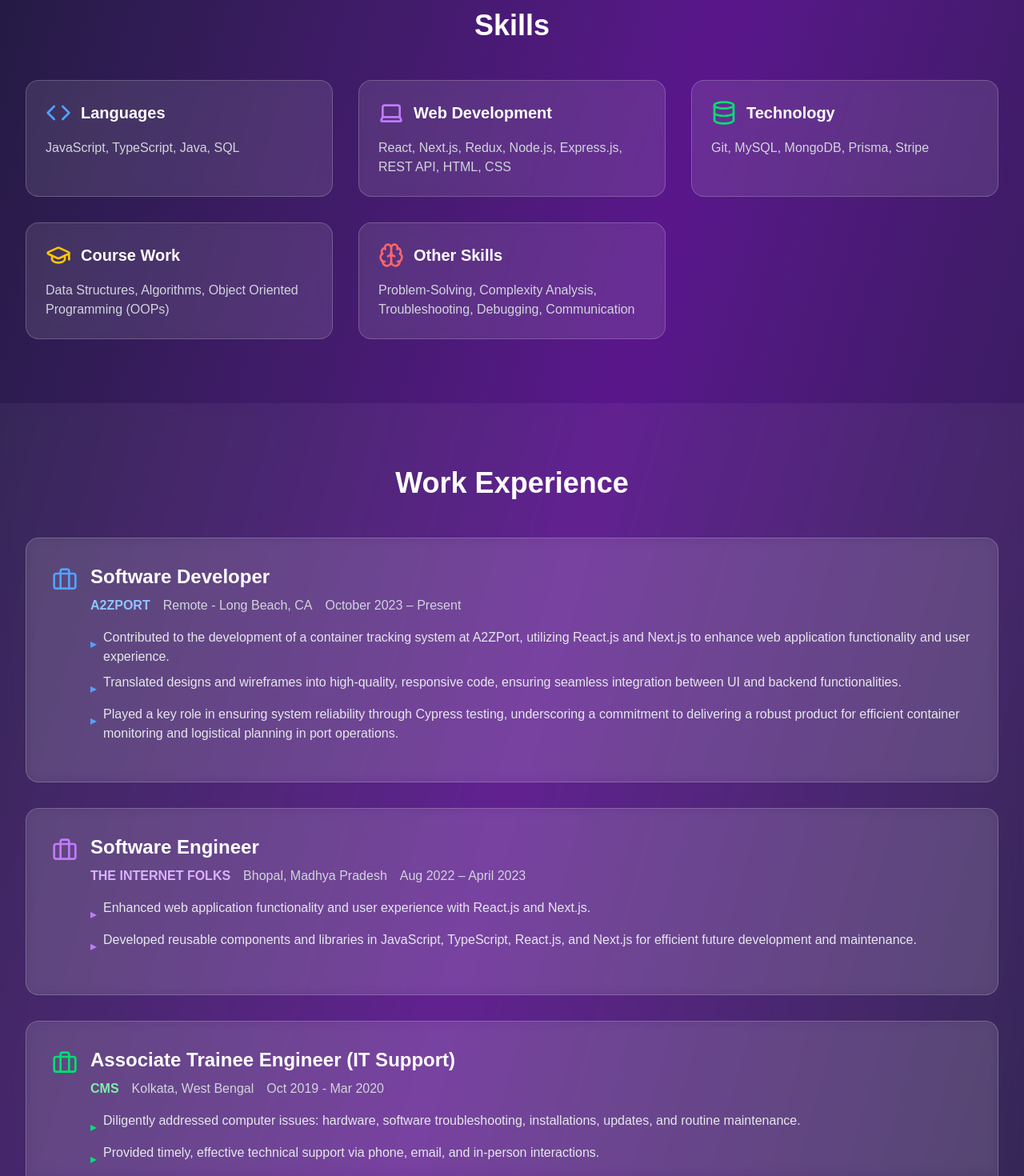
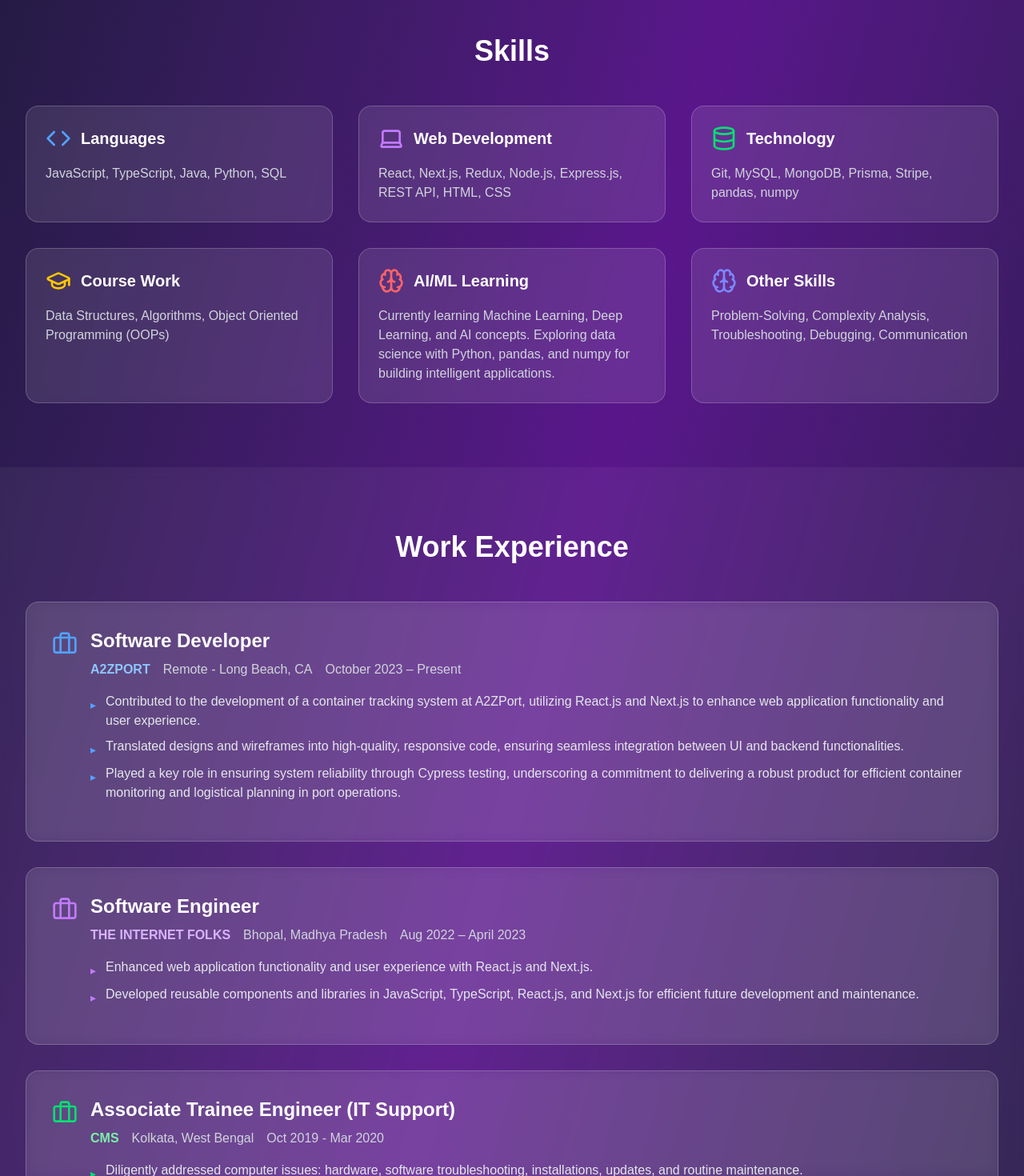
Before and after one commit to Ardhendu-init/Portfolio, a Next.js app: page / in a window 1280 px wide. Shown: the part 1330-2800 px from the top of the page at 80% size. Built offline with nearby package versions, Linux system fonts and the light colour scheme.

Commit message:
Enhanced portfolio with project links, improved skills, AI/ML learning section, and resume download feature

```diff
--- a/src/app/page.tsx
+++ b/src/app/page.tsx
@@ -11,6 +11,7 @@ import {
   Database,
   GraduationCap,
   Brain,
+  Download,
 } from "lucide-react";
 import WorkExperience from "@/components/WorkExperience";
 import Projects from "@/components/Projects";
@@ -46,10 +47,10 @@ export default function Home() {
         <div className="absolute inset-0 bg-gradient-to-r from-blue-600/20 to-purple-600/20"></div>
         <div className="relative max-w-7xl mx-auto px-4 sm:px-6 lg:px-8 py-20">
           <motion.div className="text-center" variants={fadeInUp}>
-            <div className="w-40 h-40 mx-auto mb-8 relative">
+            <div className="w-40 h-40 md:w-48 md:h-48 mx-auto mb-8 relative">
               <div className="w-full h-full rounded-full overflow-hidden border-4 border-white/20 shadow-2xl bg-gradient-to-r from-blue-500 to-purple-600 flex items-center justify-center">
                 <Image
-                  src="/images/profile-photo.jpg"
+                  src="/images/Ardhendu-Pramanik.png"
                   alt="Ardhendu Pramanik"
                   width={160}
                   height={160}
@@ -65,9 +66,6 @@ export default function Home() {
                     }
                   }}
                 />
-              </div>
-              <div className="absolute -bottom-2 -right-2 w-12 h-12 bg-gradient-to-r from-green-500 to-blue-600 rounded-full flex items-center justify-center border-4 border-slate-900">
-                <span className="text-white font-bold text-lg">AP</span>
               </div>
             </div>
 
@@ -121,6 +119,14 @@ export default function Home() {
                 <Linkedin className="w-5 h-5" />
                 <span>LinkedIn</span>
               </a>
+              <a
+                href="/resume/Ardhendu_Pramanik_Resume.pdf"
+                download="Ardhendu_Pramanik_Resume.pdf"
+                className="flex items-center gap-2 px-6 py-3 bg-gradient-to-r from-green-500 to-blue-600 hover:from-green-600 hover:to-blue-700 rounded-full text-white transition-all duration-300"
+              >
+                <Download className="w-5 h-5" />
+                <span>Download Resume</span>
+              </a>
             </motion.div>
           </motion.div>
         </div>
@@ -168,7 +174,9 @@ export default function Home() {
                 <Code className="w-8 h-8 text-blue-400" />
                 <h3 className="text-xl font-semibold text-white">Languages</h3>
               </div>
-              <p className="text-gray-300">JavaScript, TypeScript, Java, SQL</p>
+              <p className="text-gray-300">
+                JavaScript, TypeScript, Java, Python, SQL
+              </p>
             </motion.div>
 
             <motion.div
@@ -197,7 +205,7 @@ export default function Home() {
                 <h3 className="text-xl font-semibold text-white">Technology</h3>
               </div>
               <p className="text-gray-300">
-                Git, MySQL, MongoDB, Prisma, Stripe
+                Git, MySQL, MongoDB, Prisma, Stripe, pandas, numpy
               </p>
             </motion.div>
 
@@ -225,6 +233,24 @@ export default function Home() {
               <div className="flex items-center gap-3 mb-4">
                 <Brain className="w-8 h-8 text-red-400" />
                 <h3 className="text-xl font-semibold text-white">
+                  AI/ML Learning
+                </h3>
+              </div>
+              <p className="text-gray-300">
+                Currently learning Machine Learning, Deep Learning, and AI
+                concepts. Exploring data science with Python, pandas, and numpy
+                for building intelligent applications.
+              </p>
+            </motion.div>
+
+            <motion.div
+              className="bg-white/10 backdrop-blur-sm rounded-2xl p-6 border border-white/20 hover:bg-white/20 transition-all duration-300"
+              variants={fadeInUp}
+              whileHover={{ y: -5 }}
+            >
+              <div className="flex items-center gap-3 mb-4">
+                <Brain className="w-8 h-8 text-indigo-400" />
+                <h3 className="text-xl font-semibold text-white">
                   Other Skills
                 </h3>
               </div>
--- a/src/components/Projects.tsx
+++ b/src/components/Projects.tsx
@@ -74,14 +74,24 @@ export default function Projects() {
                 React Query
               </span>
             </div>
+            <div className="flex gap-2">
+              <a
+                href="https://www.ivca.in/"
+                target="_blank"
+                className="inline-flex items-center gap-2 px-4 py-2 bg-blue-600 hover:bg-blue-700 text-white rounded-lg transition-colors duration-300"
+              >
+                <ExternalLink className="w-4 h-4" />
+                <span>Live Site</span>
+              </a>
               <a
                 href="https://github.com/Ardhendu-init"
                 target="_blank"
-              className="inline-flex items-center gap-2 px-4 py-2 bg-blue-600 hover:bg-blue-700 text-white rounded-lg transition-colors duration-300"
+                className="inline-flex items-center gap-2 px-4 py-2 bg-gray-600 hover:bg-gray-700 text-white rounded-lg transition-colors duration-300"
               >
                 <Github className="w-4 h-4" />
-              <span>View Code</span>
+                <span>Code</span>
               </a>
+            </div>
           </motion.div>
 
           <motion.div
@@ -117,14 +127,24 @@ export default function Projects() {
                 Prisma
               </span>
             </div>
+            <div className="flex gap-2">
+              <a
+                href="https://food-app-ardhendu-init.vercel.app/"
+                target="_blank"
+                className="inline-flex items-center gap-2 px-4 py-2 bg-orange-600 hover:bg-orange-700 text-white rounded-lg transition-colors duration-300"
+              >
+                <ExternalLink className="w-4 h-4" />
+                <span>Live Site</span>
+              </a>
               <a
                 href="https://github.com/Ardhendu-init"
                 target="_blank"
-              className="inline-flex items-center gap-2 px-4 py-2 bg-orange-600 hover:bg-orange-700 text-white rounded-lg transition-colors duration-300"
+                className="inline-flex items-center gap-2 px-4 py-2 bg-gray-600 hover:bg-gray-700 text-white rounded-lg transition-colors duration-300"
               >
                 <Github className="w-4 h-4" />
-              <span>View Code</span>
+                <span>Code</span>
               </a>
+            </div>
           </motion.div>
 
           <motion.div
@@ -159,14 +179,24 @@ export default function Projects() {
                 Styled Components
               </span>
             </div>
+            <div className="flex gap-2">
+              <a
+                href="https://fashnest.netlify.app/"
+                target="_blank"
+                className="inline-flex items-center gap-2 px-4 py-2 bg-purple-600 hover:bg-purple-700 text-white rounded-lg transition-colors duration-300"
+              >
+                <ExternalLink className="w-4 h-4" />
+                <span>Live Site</span>
+              </a>
               <a
                 href="https://github.com/Ardhendu-init"
                 target="_blank"
-              className="inline-flex items-center gap-2 px-4 py-2 bg-purple-600 hover:bg-purple-700 text-white rounded-lg transition-colors duration-300"
+                className="inline-flex items-center gap-2 px-4 py-2 bg-gray-600 hover:bg-gray-700 text-white rounded-lg transition-colors duration-300"
               >
                 <Github className="w-4 h-4" />
-              <span>View Code</span>
+                <span>Code</span>
               </a>
+            </div>
           </motion.div>
         </motion.div>
 
--- a/src/components/WorkExperience.tsx
+++ b/src/components/WorkExperience.tsx
@@ -51,24 +51,24 @@ export default function WorkExperience() {
                   <span>October 2023 – Present</span>
                 </div>
                 <ul className="space-y-2 text-gray-200">
-                  <li className="flex items-start gap-2">
-                    <span className="text-blue-400 mt-2">▸</span>
+                  <li className="flex items-start gap-3">
+                    <span className="text-blue-400 mt-1.5 text-sm">▸</span>
                     <span>
                       Contributed to the development of a container tracking
                       system at A2ZPort, utilizing React.js and Next.js to
                       enhance web application functionality and user experience.
                     </span>
                   </li>
-                  <li className="flex items-start gap-2">
-                    <span className="text-blue-400 mt-2">▸</span>
+                  <li className="flex items-start gap-3">
+                    <span className="text-blue-400 mt-1.5 text-sm">▸</span>
                     <span>
                       Translated designs and wireframes into high-quality,
                       responsive code, ensuring seamless integration between UI
                       and backend functionalities.
                     </span>
                   </li>
-                  <li className="flex items-start gap-2">
-                    <span className="text-blue-400 mt-2">▸</span>
+                  <li className="flex items-start gap-3">
+                    <span className="text-blue-400 mt-1.5 text-sm">▸</span>
                     <span>
                       Played a key role in ensuring system reliability through
                       Cypress testing, underscoring a commitment to delivering a
@@ -99,15 +99,15 @@ export default function WorkExperience() {
                   <span>Aug 2022 – April 2023</span>
                 </div>
                 <ul className="space-y-2 text-gray-200">
-                  <li className="flex items-start gap-2">
-                    <span className="text-purple-400 mt-2">▸</span>
+                  <li className="flex items-start gap-3">
+                    <span className="text-purple-400 mt-1.5 text-sm">▸</span>
                     <span>
                       Enhanced web application functionality and user experience
                       with React.js and Next.js.
                     </span>
                   </li>
-                  <li className="flex items-start gap-2">
-                    <span className="text-purple-400 mt-2">▸</span>
+                  <li className="flex items-start gap-3">
+                    <span className="text-purple-400 mt-1.5 text-sm">▸</span>
                     <span>
                       Developed reusable components and libraries in JavaScript,
                       TypeScript, React.js, and Next.js for efficient future
@@ -135,16 +135,16 @@ export default function WorkExperience() {
                   <span>Oct 2019 - Mar 2020</span>
                 </div>
                 <ul className="space-y-2 text-gray-200">
-                  <li className="flex items-start gap-2">
-                    <span className="text-green-400 mt-2">▸</span>
+                  <li className="flex items-start gap-3">
+                    <span className="text-green-400 mt-1.5 text-sm">▸</span>
                     <span>
                       Diligently addressed computer issues: hardware, software
                       troubleshooting, installations, updates, and routine
                       maintenance.
                     </span>
                   </li>
-                  <li className="flex items-start gap-2">
-                    <span className="text-green-400 mt-2">▸</span>
+                  <li className="flex items-start gap-3">
+                    <span className="text-green-400 mt-1.5 text-sm">▸</span>
                     <span>
                       Provided timely, effective technical support via phone,
                       email, and in-person interactions.
```
Also changed, not shown: public/images/Ardhendu-Pramanik.png (added), public/resume/README.txt (added). Lines whose indentation alone changed are shown as unchanged.
